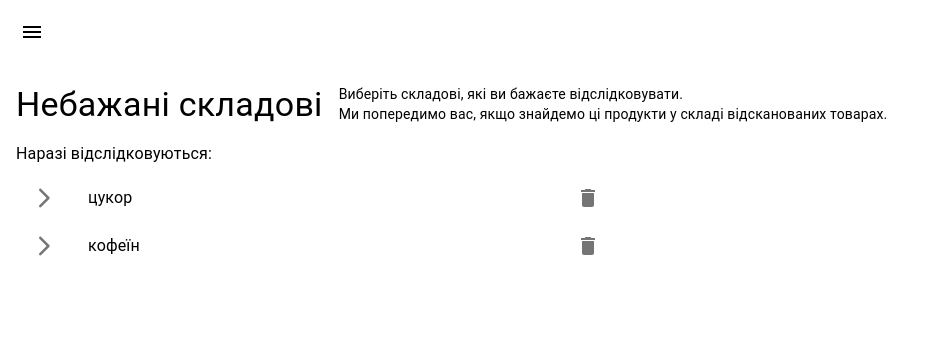
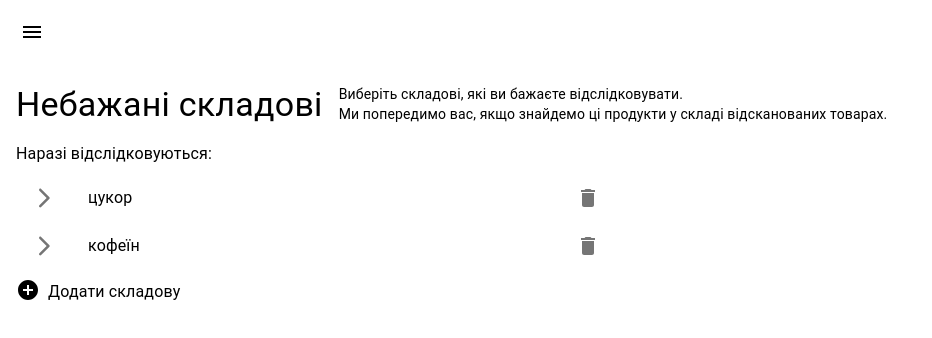
Before and after one commit to ArtemK123/DetiCapitanaMorgana, a React (Create React App) app in the folder web-react-frontend/: page /rules in a window 1280 px wide. Shown: the top 338 px of the page, without its empty margins (0-932 px from the left). Built offline with nearby package versions, Linux system fonts and the light colour scheme.

Commit message:
Moved banned ingredients to class field of BackendServce

```diff
--- a/web-react-frontend/src/pages/rules/RulesPage.jsx
+++ b/web-react-frontend/src/pages/rules/RulesPage.jsx
@@ -6,6 +6,7 @@ import BackendService from "../../services/BackendService";
 import isUserAuthenticated from "../../services/isUserAuthenticated";
 import ArrowForwardIosRoundedIcon from '@material-ui/icons/ArrowForwardIosRounded';
 import DeleteIcon from '@material-ui/icons/Delete';
+import AddCircleIcon from '@material-ui/icons/AddCircle';
 
 export default function RulesPage() {
   const [bannedIngredients, setBannedIngredients] = useState(undefined);
@@ -41,25 +42,40 @@ export default function RulesPage() {
                   </ListItemIcon>
                   <ListItemText primary={ingredient}/>
                   <ListItemSecondaryAction>
-                      <IconButton edge="end" aria-label="delete" onClick={() => handleDeleteIngredient(ingredient)}>
-                        <DeleteIcon />
-                      </IconButton>
-                    </ListItemSecondaryAction>
+                    <IconButton edge="end" onClick={() => handleDeleteIngredient(ingredient)}>
+                      <DeleteIcon />
+                    </IconButton>
+                  </ListItemSecondaryAction>
                 </ListItem>
               )}
             </List>
+            <Box onClick={() => handleAddIngredient()}>
+              <Grid container spacing={1} alignItems="center">
+                <Grid item>
+                  <AddCircleIcon/>
+                </Grid>
+                <Grid item>
+                  <Typography variant="body1">Додати складову</Typography>
+                </Grid>
+              </Grid>
+            </Box>
           </Box>
         </Grid>
       </Grid>
     </Box>);
 
+  function handleDeleteIngredient(ingredient) {
+    backendService.deleteBannedIngredientAsync(ingredient)
+      .then(fetchBannedIngredientsAsync);
+  }
+
+  function handleAddIngredient() {
+    backendService.addBannedIngredientAsync("Test")
+      .then(fetchBannedIngredientsAsync);
+  }
+
   function fetchBannedIngredientsAsync() {
     backendService.getBannedIngredientsAsync()
       .then(ingredients => setBannedIngredients(ingredients));
   }
-
-  function handleDeleteIngredient(ingredient) {
-    backendService.deleteBannedIngredientAsync(ingredient)
-      .then(fetchBannedIngredientsAsync);
-  }
 }
--- a/web-react-frontend/src/services/backendService.js
+++ b/web-react-frontend/src/services/backendService.js
@@ -61,20 +61,27 @@ const products = [
   }
 ];
 
-let bannedIngredients = ["цукор", "кофеїн"];
+export default class BackendService {
+  constructor() {
+    this.bannedIngredients = ["цукор", "кофеїн"];
+  }
 
-export default class BackendService {
   async getProductAsync(id) {
     const product = products.find(currentProduct => currentProduct.Id === id);
     return Promise.resolve({ ...product, "Id": id });
   }
 
+  async addBannedIngredientAsync(ingredient) {
+    this.bannedIngredients.push(ingredient);
+    return Promise.resolve();
+  }
+
   async getBannedIngredientsAsync() {
-    return Promise.resolve(bannedIngredients);
+    return Promise.resolve(this.bannedIngredients);
   }
 
   async deleteBannedIngredientAsync(ingredient) {
-    bannedIngredients = bannedIngredients.filter(elem => elem !== ingredient);
+    this.bannedIngredients = this.bannedIngredients.filter(elem => elem !== ingredient);
     return Promise.resolve();
   }
 }
```
